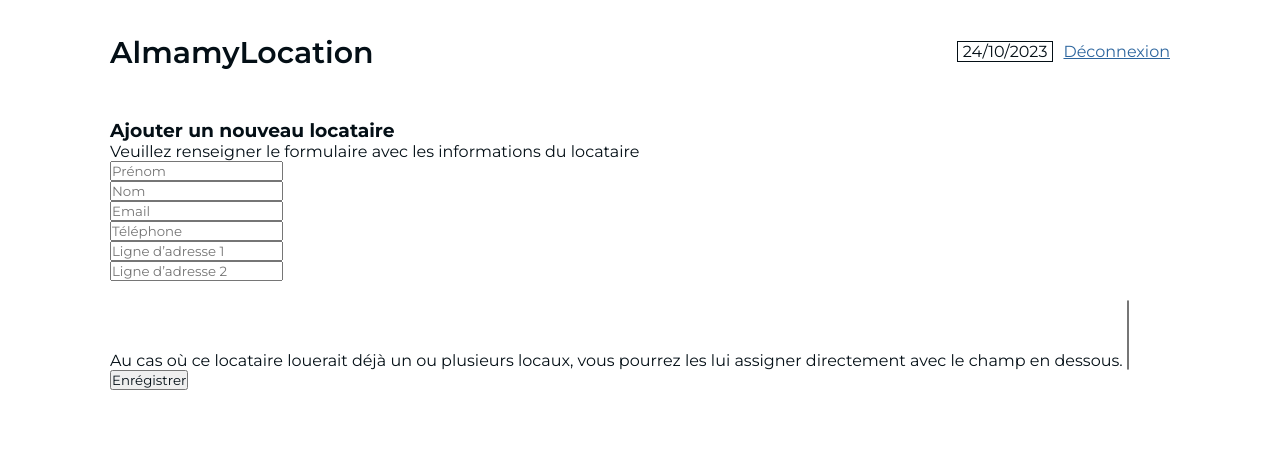
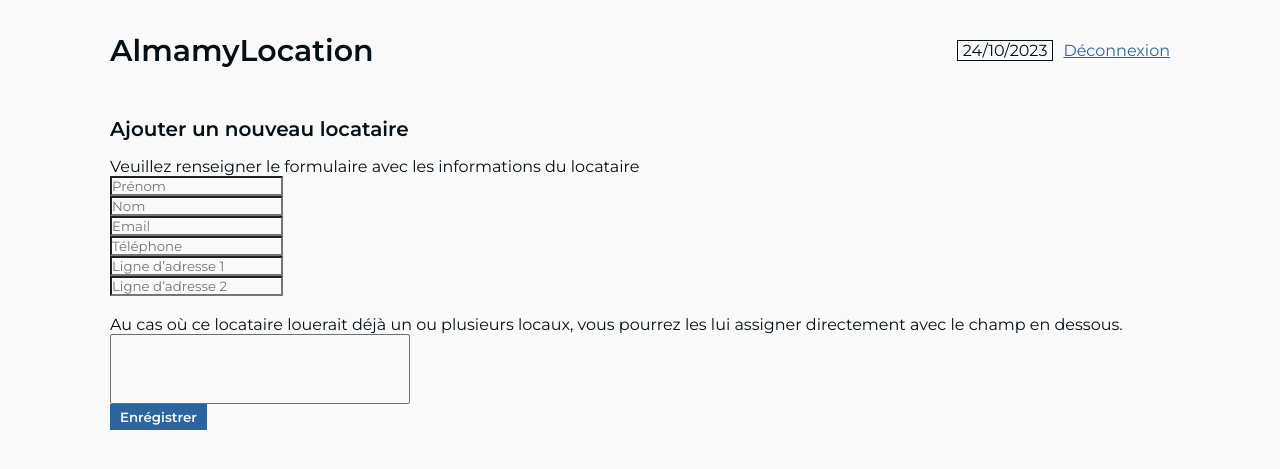
Before and after one commit to diabycode/ALocation, a Django app: page /renters/add/ in a window 1280 px wide. Shown: the top 469 px of the page. Run offline with Django 4.2, Linux system fonts and the light colour scheme; lists and menus that the app fills with data are empty.

Commit message:
Edit in alocation app:   - stylesheet edited : reset, login-styles

```diff
--- a/core/alocation/static/css/alocation/login-styles.css
+++ b/core/alocation/static/css/alocation/login-styles.css
@@ -1,4 +1,3 @@
-
 body {
     display: flex;
     justify-content: center;
@@ -11,11 +10,6 @@ main {
     width: 100%;
     max-width: 395px;
     padding: 10px;
-}
-
-h1 {
-    font-size: var(--extraTitle);
-    margin-bottom: 10px;
 }
 #login-form {
     margin-top: 20px;
--- a/core/alocation/static/css/alocation/reset.css
+++ b/core/alocation/static/css/alocation/reset.css
@@ -5,6 +5,7 @@
     --extraTitle: 1.875rem;
     --title: 1.5625rem;
     --subtitle: 1.25rem;
+    --uSubtitle: 1.125rem;
     --normal: 1rem;
     --min: 0.8rem;
 
@@ -23,19 +24,56 @@
 html {
     font-size: 16px;
 }
-
 body, * {
     margin: 0;
     padding: 0;
     font-family: 'Montserrat', sans-serif;
     box-sizing: border-box;
     color: var(--blackDark);
-
     list-style: none;
 }
 
 
-/* generics page styles */
+/* generics page styles ------------- */
+h1 {
+    font-size: var(--extraTitle);
+}
+h3 {
+    font-size: var(--subtitle);
+    font-weight: 600;
+    white-space: nowrap;
+    margin-bottom: 1rem;
+}
+h4 {
+    font-size: var(--uSubtitle);
+    font-weight: 500;
+    margin-bottom: 1rem;
+}
+
+body {
+    background-color: var(--white);
+}
+input, select {
+    background: none;
+}
+button, input[type=submit] {
+    font-weight: 600;
+    padding: 5px 10px;
+    border: none;
+    cursor: pointer;
+}
+button.blue, input[type=submit].blue {
+    background-color: var(--accentBlue);
+    color: var(--white);
+}
+.multiple-select {
+    height: auto;
+    width: 50%;
+    max-width: 300px;
+    outline: none;
+    border: 1px solid var(--gray);
+    display: inline-block;
+}
 main {
     padding: 0px 20px;
     max-width: 1100px;
@@ -76,13 +114,3 @@ header div a:last-child:hover {
 header div a:last-child {
     color: var(--accentBlue);
 }
-
-
-/* @media screen and (max-width: 850px) {
-    header {
-        background-color: lightgray;
-    }
-    header div {
-        flex-direction: column;
-    }
-} */
```
